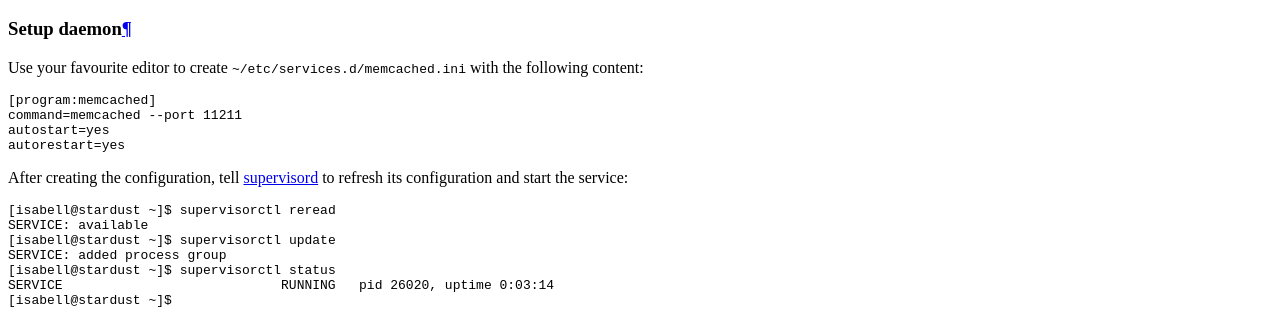
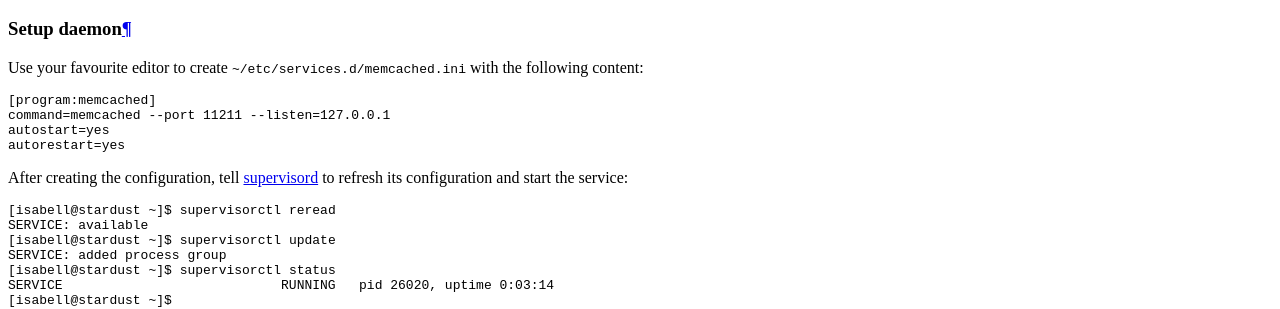
Before and after one commit to Uberspace/lab, a Sphinx documentation site: the page built from source/guide_memcached.rst, in a window 1280 px wide and 900 px high, scrolled down 4115 px. Shown: the part 152-461 px from the top of the window. Built offline with Sphinx 7.4.7 and the Read the Docs theme 2.0.0, drawn with Linux system fonts in a browser that asks for light colours.

Commit message:
[memcached] restrict to local connections

```diff
--- a/source/guide_memcached.rst
+++ b/source/guide_memcached.rst
@@ -123,7 +123,7 @@
 .. code-block:: ini
 
  [program:memcached]
- command=memcached --port 11211
+ command=memcached --port 11211 --listen=127.0.0.1
  autostart=yes
  autorestart=yes
 
```
